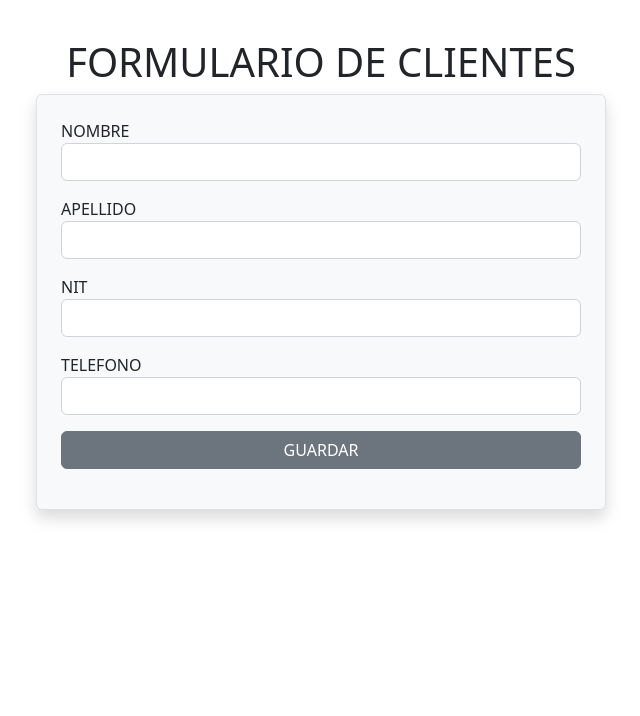
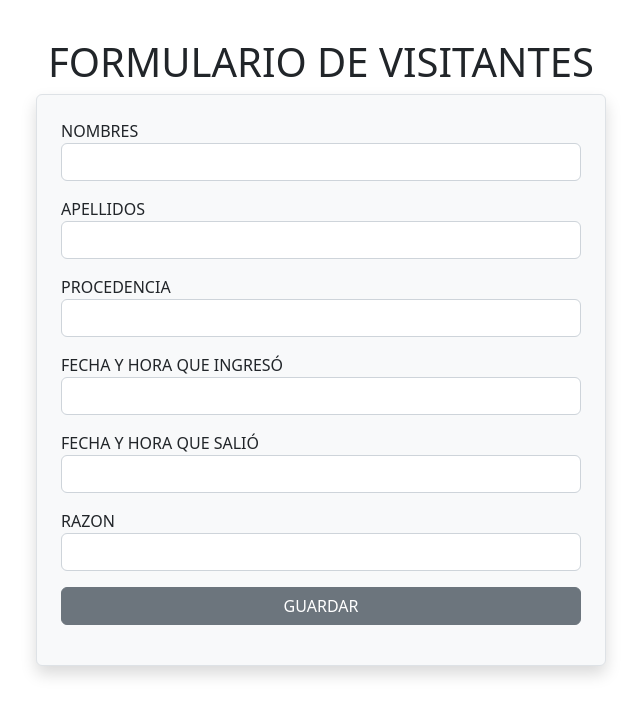
Before and after one commit to Frankd11366/examen_parcial_ING_SOFT, a PHP site: page /visitantes/index.php in a window 1280 px wide. Shown: the part 58-774 px from the top of the page, without its empty margins (319-959 px from the left). Run offline with PHP 8.4, Linux system fonts and the light colour scheme.

Commit message:
actualizaciones de datos

```diff
--- a/controladores/visitantes/guardar.php
+++ b/controladores/visitantes/guardar.php
@@ -1,10 +1,6 @@
 <?php
 
 require '../../modelos/visitante.php';
-
-$procedencia = $_POST['vis_procedencia'];
-$razon = $_POST['vis_razon'];
-
 // VALIDAR INFORMACION
 $_POST['vis_nombres'] = htmlspecialchars($_POST['vis_nombres']);
 $_POST['vis_apellidos'] = htmlspecialchars($_POST['vis_apellidos']);
@@ -57,7 +53,7 @@ include_once '../../vistas/templates/header.php'; ?>
 </div>
 <div class="row justify-content-center">
     <div class="col-lg-6">
-        <a href="../../vistas/clientes/index.php" class="btn btn-primary w-100">Volver al formulario</a>
+        <a href="../../vistas/visitantes/index.php" class="btn btn-primary w-100">Volver al formulario</a>
     </div>
 </div>
 
--- a/vistas/visitantes/buscar.php
+++ b/vistas/visitantes/buscar.php
@@ -31,12 +31,6 @@ include_once '../../vistas/templates/header.php'; ?>
         </div>
         <div class="row mb-3">
             <div class="col">
-                <label for="vis_fecha_ingreso">Fecha y Hora que Ingresó</label>
-                <input type="text" name="vis_fecha_ingreso" id="vis_fecha_ingreso" class="form-control" required>
-            </div>
-        </div>
-        <div class="row mb-3">
-            <div class="col">
                 <label for="vis_fecha_salio">Fecha y Hora que Salió</label>
                 <input type="text" name="vis_fecha_salio" id="vis_fecha_salio" class="form-control" required>
             </div>
--- a/vistas/visitantes/index.php
+++ b/vistas/visitantes/index.php
@@ -2,31 +2,43 @@
 
 include_once '../../vistas/templates/header.php'; ?>
 
-<h1 class="text-center">FORMULARIO DE CLIENTES</h1>
+<h1 class="text-center">FORMULARIO DE VISITANTES</h1>
 <div class="row justify-content-center">
-    <form action="/TAREA_INSERT_SELECT/controladores/clientes/guardar.php" method="POST" class="border bg-light shadow rounded p-4 col-lg-6">
+    <form action="/controladores/visitantes/guardar.php" method="POST" class="border bg-light shadow rounded p-4 col-lg-6">
         <div class="row mb-3">
             <div class="col">
-                <label for="cli_nombre">NOMBRE</label>
-                <input type="text" name="cli_nombre" id="cli_nombre" class="form-control" required>
+                <label for="vis_nombres">NOMBRES</label>
+                <input type="text" name="vis_nombres" id="vis_nombres" class="form-control" required>
             </div>
         </div>
         <div class="row mb-3">
             <div class="col">
-                <label for="cli_apellido">APELLIDO</label>
-                <input type="text" name="cli_apellido" id="cli_apellido" class="form-control" required>
+                <label for="vis_apellidos">APELLIDOS</label>
+                <input type="text" name="vis_apellidos" id="vis_apellidos" class="form-control" required>
             </div>
         </div>
         <div class="row mb-3">
             <div class="col">
-                <label for="cli_nit">NIT</label>
-                <input type="number" name="cli_nit" id="cli_nit" class="form-control" required>
+                <label for="vis_procedencia">PROCEDENCIA</label>
+                <input type="text" name="vis_procedencia" id="vis_procedencia" class="form-control" required>
             </div>
         </div>
         <div class="row mb-3">
             <div class="col">
-                <label for="cli_telefono">TELEFONO</label>
-                <input type="number" name="cli_telefono" id="cli_telefono" class="form-control" required>
+                <label for="vis_fecha_ingreso">FECHA Y HORA QUE INGRESÓ</label>
+                <input type="text" name="vis_fecha_ingreso" id="vis_fecha_ingreso" class="form-control" required>
+            </div>
+        </div>
+        <div class="row mb-3">
+            <div class="col">
+                <label for="vis_fecha_salio">FECHA Y HORA QUE SALIÓ</label>
+                <input type="text" name="vis_fecha_salio" id="vis_fecha_salio" class="form-control" required>
+            </div>
+        </div>
+        <div class="row mb-3">
+            <div class="col">
+                <label for="vis_razon">RAZON</label>
+                <input type="text" name="vis_razon" id="vis_razon" class="form-control" required>
             </div>
         </div>
         <div class="row mb-3">
```
